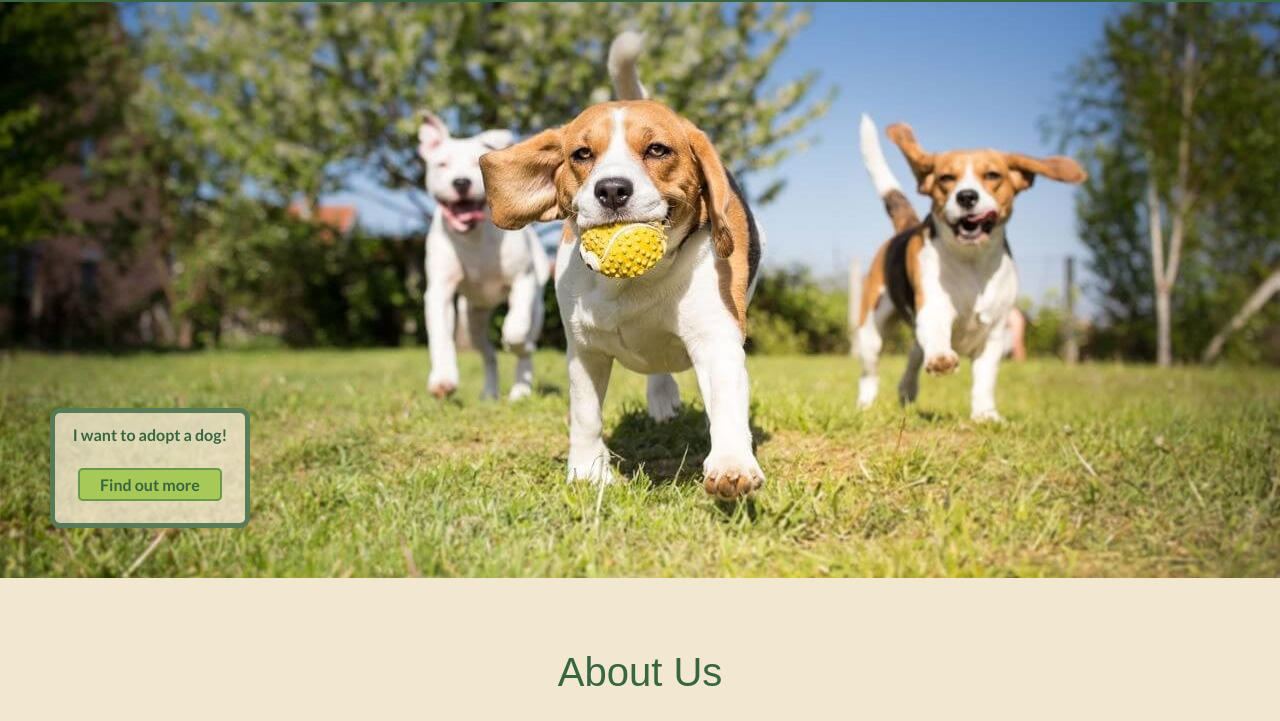
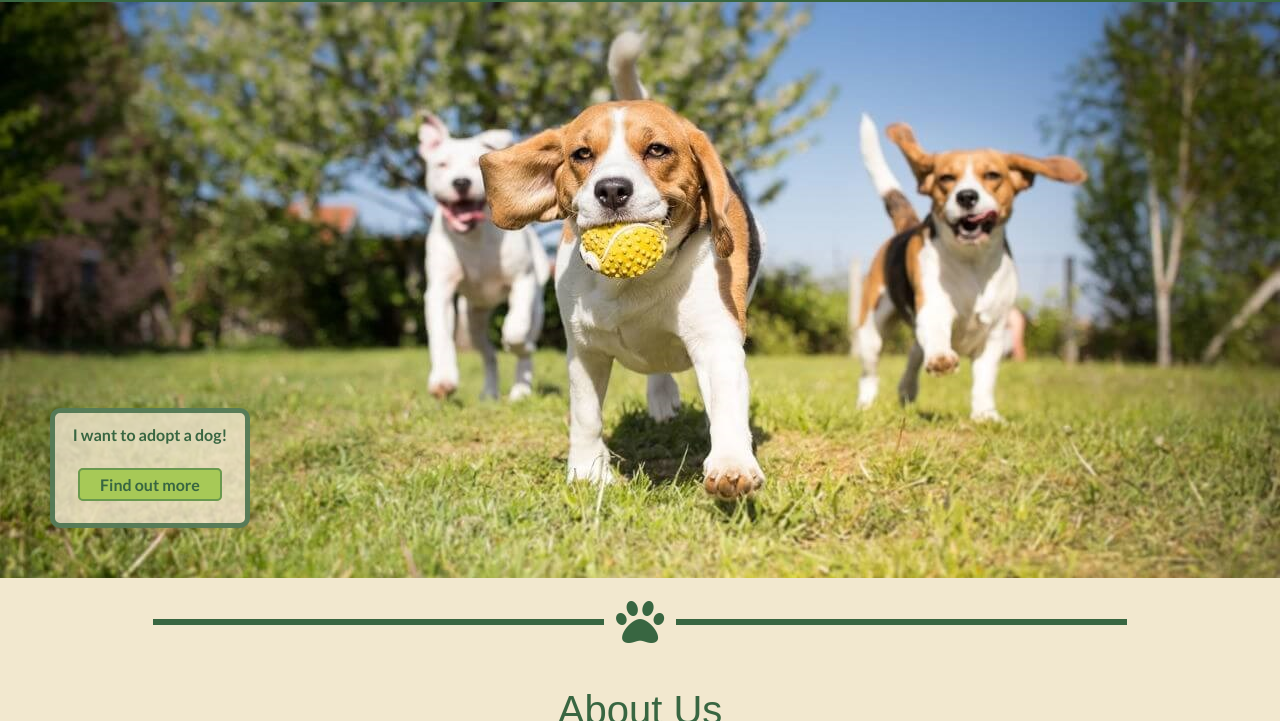
Before and after one commit to Oldman10000/happy_dogs_home, a plain HTML site: page index.html in a window 1280 px wide. Shown: the part 62-783 px from the top of the page. Drawn offline with nearby package versions, Linux system fonts and the light colour scheme; a web font is replaced by a local one.

Commit message:
Added section dividers

```diff
--- a/assets/css/style.css
+++ b/assets/css/style.css
@@ -29,7 +29,6 @@ p {
 }
 
 .section-header {
-    padding-top: 50px;
     padding-bottom: 20px;
 }
 
@@ -43,6 +42,32 @@ a {
 
 a:hover {
     color: #bc4749;
+}
+
+.divider{
+  display: flex;
+  flex-direction: row;
+  justify-content: center;
+  align-items: center;
+  font-family: "futura-pt";
+  font-size: 3em;
+  margin: 0 1em;
+  padding: 20px;
+}
+
+.divider::before{
+  content: '';
+  height: .125em;
+  background: #386641;
+  flex: 1;
+  margin: 0 .25em 0 0;
+}
+.divider::after{
+  content: '';
+  height: .125em;
+  background: #386641;
+  flex: 1;
+  margin: 0 0 0 .25em;
 }
 
 /*-----------Navbar Section----------*/
--- a/index.html
+++ b/index.html
@@ -73,6 +73,7 @@
     <div id="background-coloring">
         <section id="about-us">
             <div class="container-md">
+                <p class="divider"><i class="fas fa-paw"></i></p>
                 <div class="heading">
                     <h1 class="section-header">About Us</h1>
                 </div>
@@ -107,6 +108,7 @@
         </section>
         <section id="meet-the-dogs">
             <div class="container-md">
+                <p class="divider"><i class="fas fa-paw"></i></p>
                 <div class="heading">
                     <div class="col">
                         <h1 class="section-header">Meet the Dogs!</h1>
@@ -197,6 +199,7 @@
         </section>
         <section id="why-adopt">
             <div class="container-md" id="info-container">
+                <p class="divider"><i class="fas fa-paw"></i></p>
                 <div class="heading">
                     <h1 class="section-header">Why Adopt?</h1>
                 </div>
@@ -236,6 +239,7 @@
         </section>
         <section id="contact">
             <div class="container-md" id="contact-container">
+                <p class="divider"><i class="fas fa-paw"></i></p>
                 <div class="heading">
                     <h1 class="section-header">Get in touch</h1>
                     <p>Please feel free to ask us anything! We aim to resond to all enquiries within 24 hours.
```
